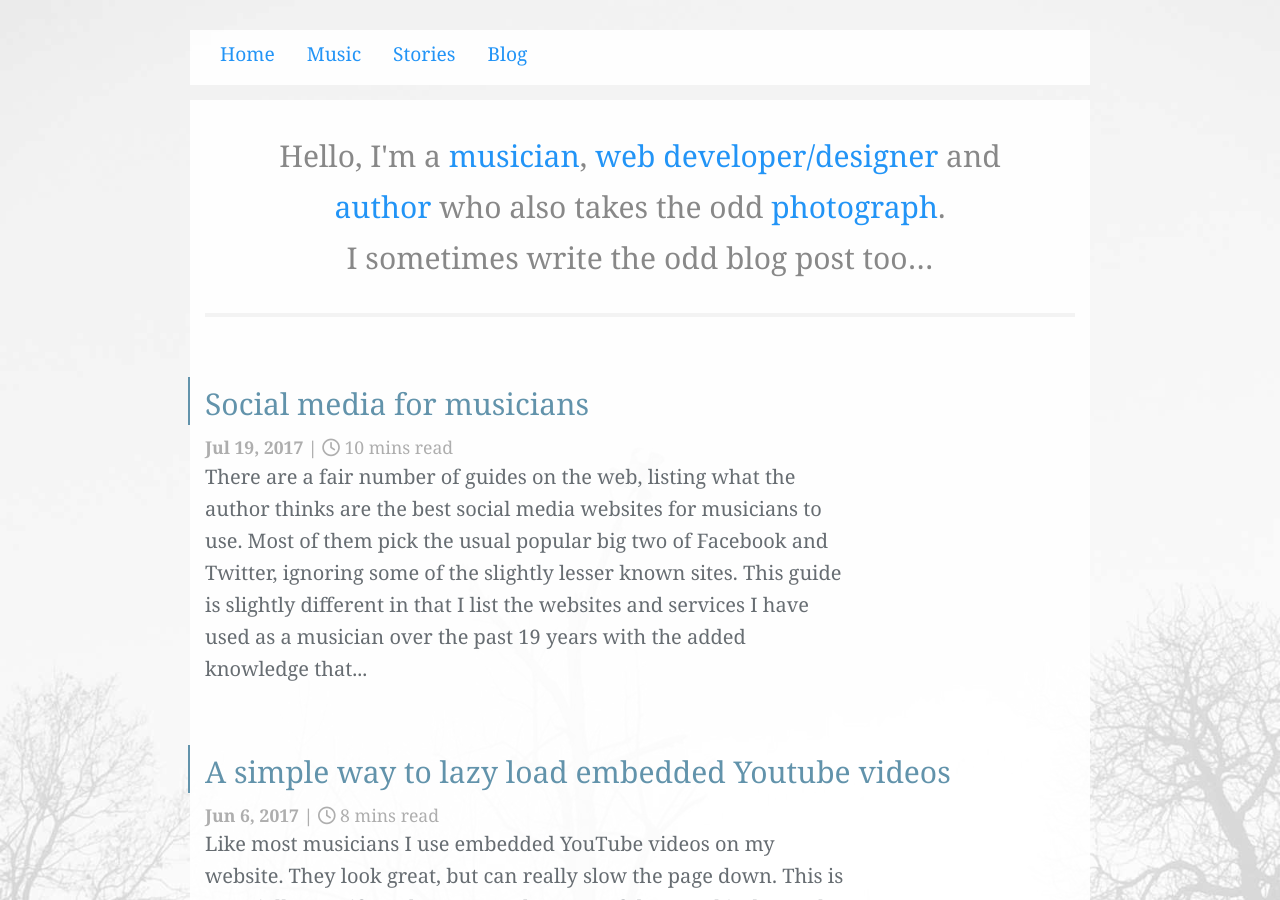
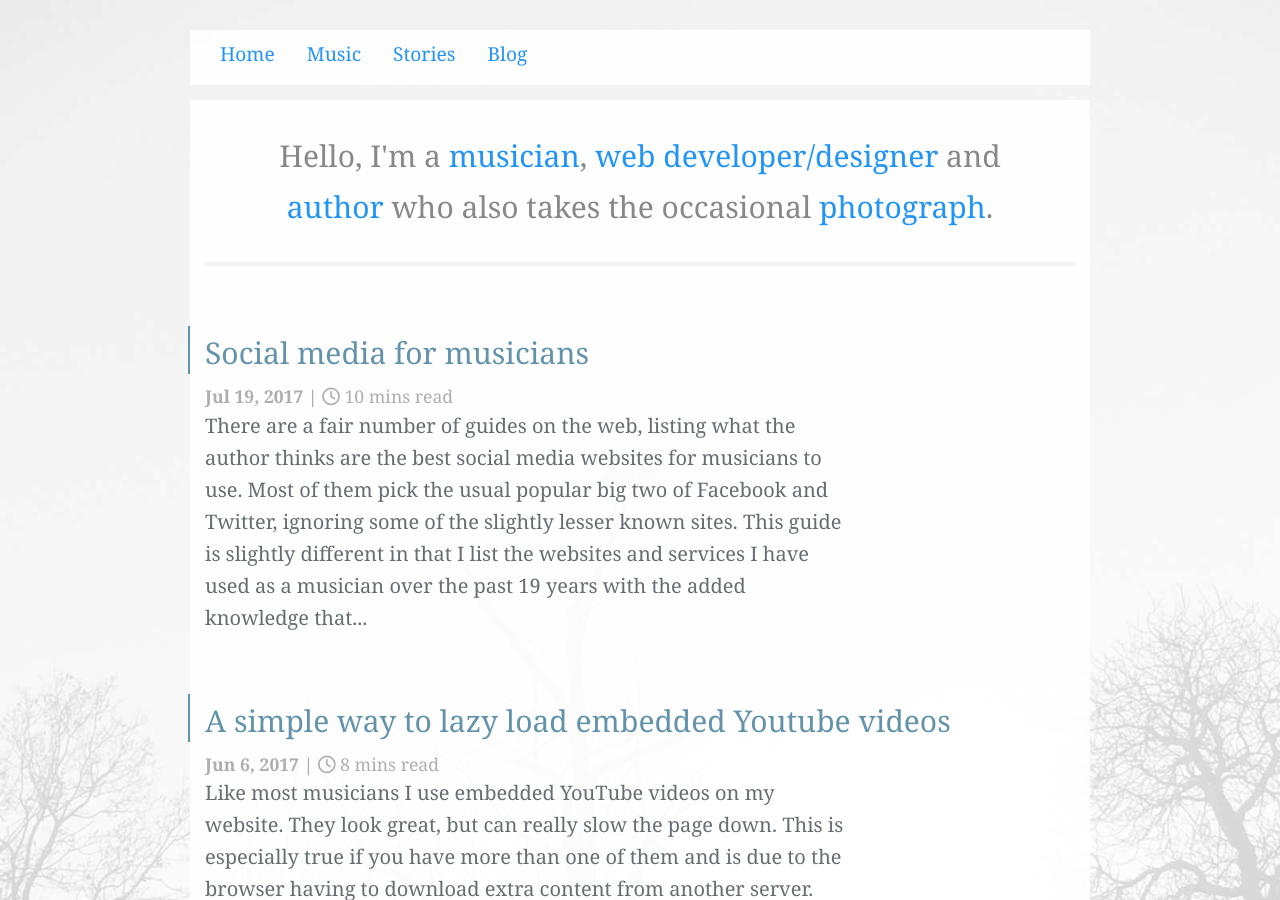
Before and after one commit to nbunner-personal/nigelbunner, a Jekyll site: the page built from index.md, in a window 1280 px wide and 900 px high. Built offline with Jekyll 4.4.1, drawn with Linux system fonts in a browser that asks for light colours; nearby versions of some CDN libraries.

Commit message:
Update index.md

```diff
--- a/index.md
+++ b/index.md
@@ -4,8 +4,7 @@ currentPage: home
 title: Music, design and stories by Nigel Bunner
 ---
 <div class="home-intro">
-<div>Hello, I'm a <a href="/music.html">musician</a>, <a href="/web-portfolio.html">web developer/designer</a> and <a href="/stories.html">author</a> who also takes the odd <a href="/photos.html">photograph</a>.</div>
-<div>I sometimes write the odd blog post too&hellip;</div>
+<div>Hello, I'm a <a href="/music.html">musician</a>, <a href="/web-portfolio.html">web developer/designer</a> and <a href="/stories.html">author</a> who also takes the occasional <a href="/photos.html">photograph</a>.</div>
 </div>
 
 
```
